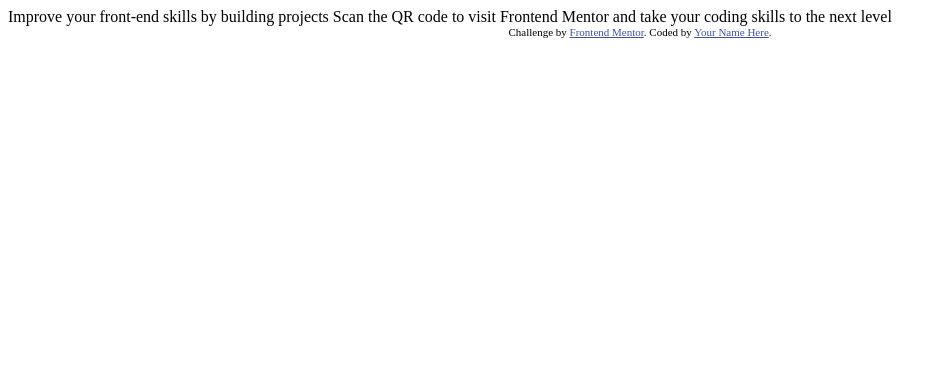
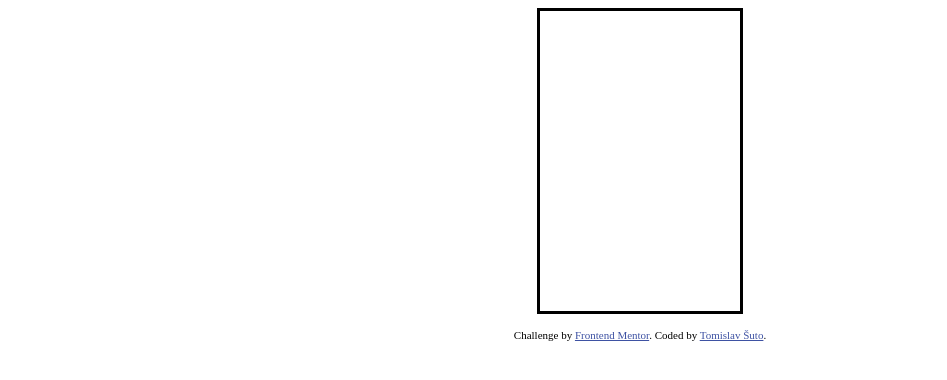
Before and after one commit to RetroApe/qr-code-component-main, a plain HTML site: page index.html in a window 1280 px wide. Shown: the whole page, without its empty margins (0-947 px from the left). Drawn offline with Linux system fonts and the light colour scheme.

Commit message:
Setting up the base

```diff
--- a/index.html
+++ b/index.html
@@ -5,24 +5,19 @@
   <meta name="viewport" content="width=device-width, initial-scale=1.0"> <!-- displays site properly based on user's device -->
 
   <link rel="icon" type="image/png" sizes="32x32" href="./images/favicon-32x32.png">
+  <link rel="stylesheet" href="styles.css">
+  <link href="https://fonts.googleapis.com/css2?family=Outfit:wght@100..900&display=swap" rel="stylesheet">
 
   <title>Frontend Mentor | QR code component</title>
-
-  <!-- Feel free to remove these styles or customise in your own stylesheet 👍 -->
-  <style>
-    .attribution { font-size: 11px; text-align: center; }
-    .attribution a { color: hsl(228, 45%, 44%); }
-  </style>
 </head>
 <body>
+  <div class="card">
 
-  Improve your front-end skills by building projects
-
-  Scan the QR code to visit Frontend Mentor and take your coding skills to the next level
+  </div>
 
   <div class="attribution">
     Challenge by <a href="https://www.frontendmentor.io?ref=challenge" target="_blank">Frontend Mentor</a>.
-    Coded by <a href="#">Your Name Here</a>.
+    Coded by <a href="https://github.com/RetroApe">Tomislav Šuto</a>.
   </div>
 </body>
 </html>
--- a/styles.css
+++ b/styles.css
@@ -0,0 +1,9 @@
+.attribution { font-size: 11px; text-align: center; margin-top: 15px;}
+.attribution a { color: hsl(228, 45%, 44%); }
+
+.card {
+    border: solid;
+    width: 200px;
+    height: 300px;
+    margin: auto;
+}
```
